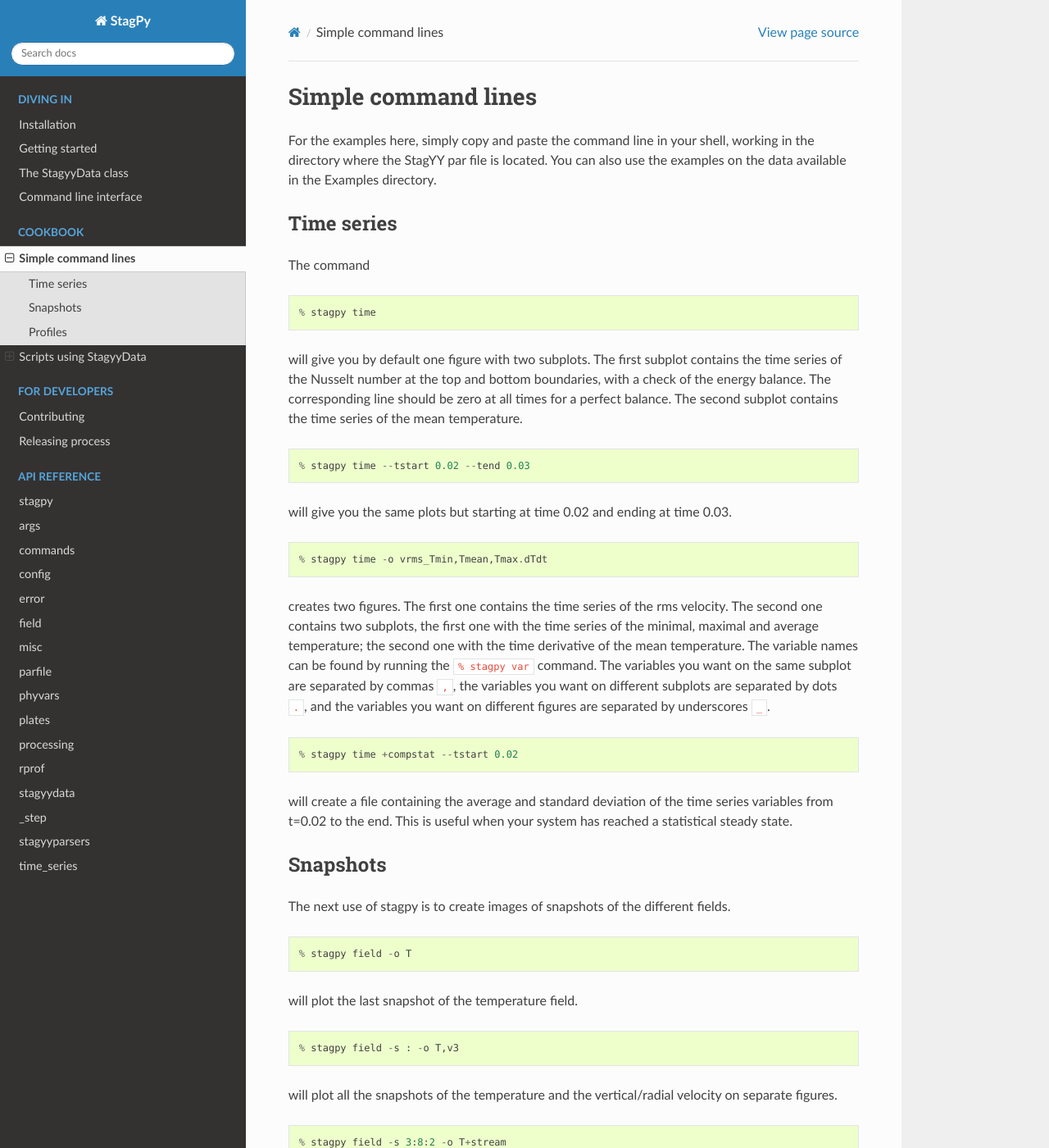
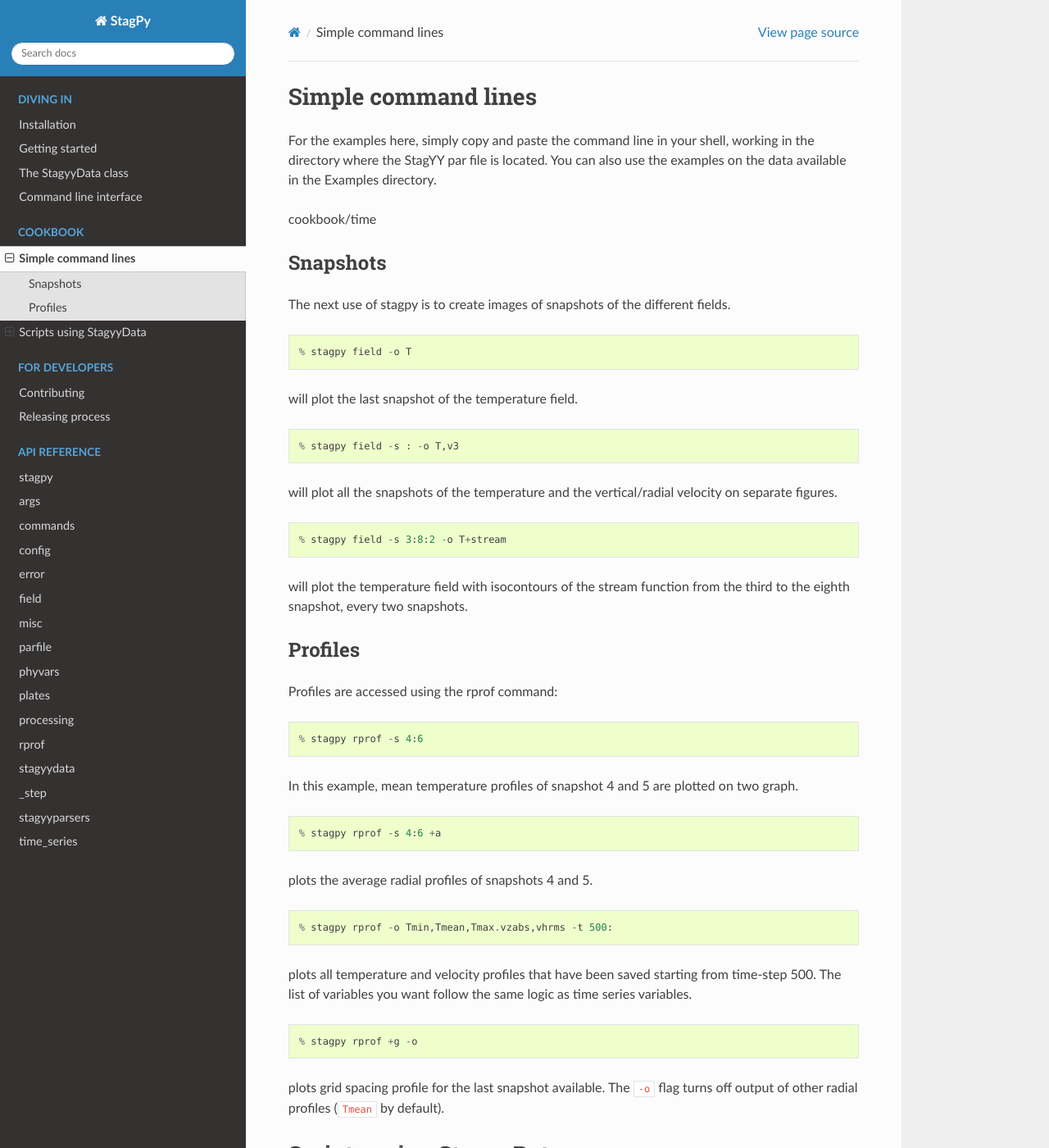
Before and after one commit to StagPython/StagPy, a Sphinx documentation site: the page built from docs/sources/cookbook.rst, in a window 1280 px wide and 1400 px high. Shown: the whole window at 82% size. Built offline with Sphinx 7.4.7 and the Read the Docs theme 2.0.0, drawn with Linux system fonts in a browser that asks for light colours.

Commit message:
Update cookbook.rst

```diff
--- a/docs/sources/cookbook.rst
+++ b/docs/sources/cookbook.rst
@@ -5,49 +5,7 @@
 You can also use the examples on the data available in the Examples
 directory.
 
-Time series
------------
-
-The command
-
-::
-
-   % stagpy time
-
-will give you by default one figure with two subplots. The first subplot
-contains the time series of the Nusselt number at the top and bottom
-boundaries, with a check of the energy balance. The corresponding line should
-be zero at all times for a perfect balance. The second subplot contains the
-time series of the mean temperature.
-
-::
-
-   % stagpy time --tstart 0.02 --tend 0.03
-
-will give you the same plots but starting at time 0.02 and ending at
-time 0.03.
-
-::
-
-    % stagpy time -o vrms_Tmin,Tmean,Tmax.dTdt
-
-creates two figures. The first one contains the time series of the rms
-velocity. The second one contains two subplots, the first one with the time
-series of the minimal, maximal and average temperature; the second one with the
-time derivative of the mean temperature. The variable names can be found by
-running the ``% stagpy var`` command. The variables you want on the same
-subplot are separated by commas ``,``, the variables you want on different
-subplots are separated by dots ``.``, and the variables you want on different
-figures are separated by underscores ``_``.
-
-::
-
-   % stagpy time +compstat --tstart 0.02
-
-will create a file containing the average and standard deviation of the time
-series variables from t=0.02 to the end. This is useful when your system has
-reached a statistical steady state.
-
+cookbook/time
 
 Snapshots
 ---------
```
